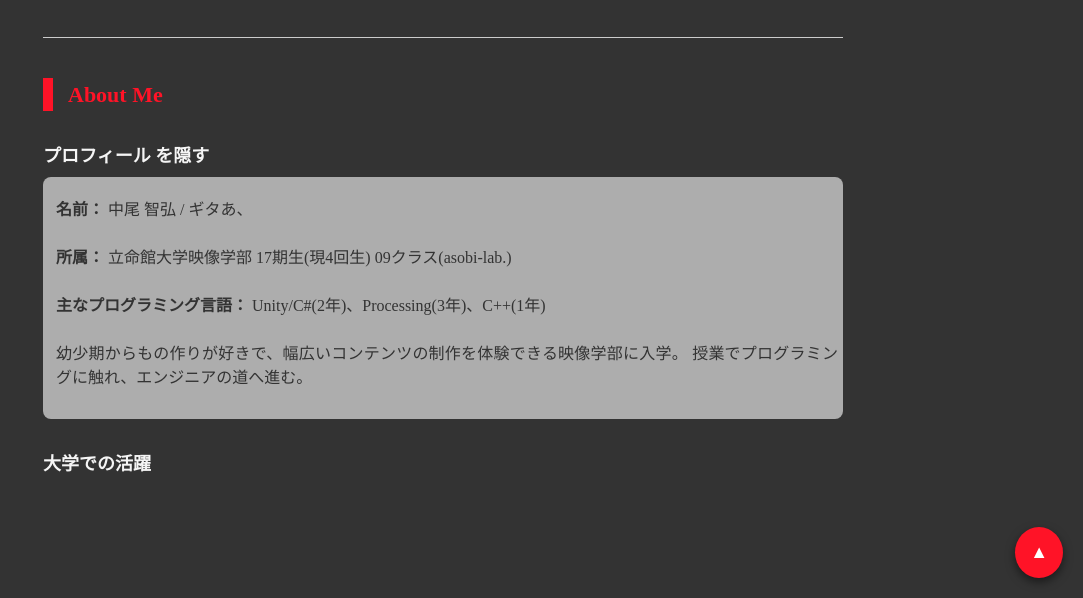
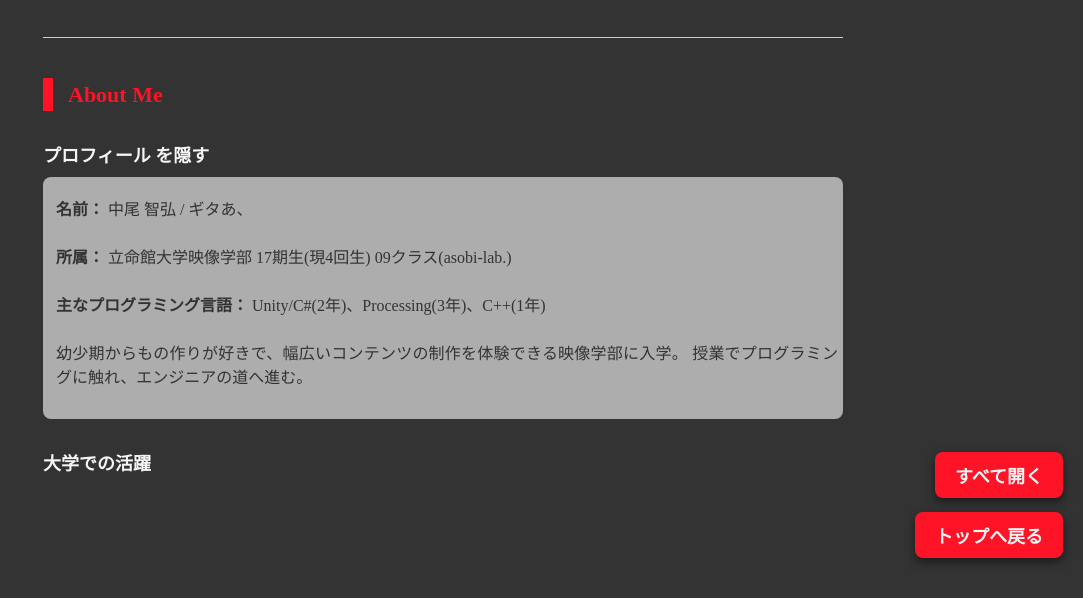
Before and after one commit to nakakasu134/About_Nakakasu_and_Kimihana.github.io, a plain HTML site: page index.html in a window 1280 px wide. Both pictures are taken after a click on the button "プロフィール". Shown: the part 202-800 px from the top of the page, without its empty margins (197-1280 px from the left). Drawn offline with Linux system fonts and the light colour scheme; a web font is replaced by a local one.

Commit message:
Add toggle button for visibility of content sections and update styles for improved UI

```diff
--- a/index.html
+++ b/index.html
@@ -220,7 +220,8 @@
             <p><small>&copy; 2026 ギタあ、 All rights reserved.</small></p>
         </footer>
 
-        <button id="scrollTopBtn" title="トップへ戻る">▲</button>
+        <button id="scrollTopBtn" title="トップへ戻る">トップへ戻る</button>
+        <button id="toggleAllBtn">すべて開く</button>
         <script src="script.js"></script>
 
     </body>
--- a/script.js
+++ b/script.js
@@ -5,6 +5,34 @@ scrollBtn.addEventListener("click", function () {
         top: 0,
         behavior: "smooth"
     });
+});
+
+const open_close = function () {
+    const fadeBoxes = document.querySelectorAll(".fade-box");
+    const vidIframes = document.querySelectorAll(".vid-iframe");
+    const allVisible = Array.from(fadeBoxes).every(box => box.classList.contains("is-visible"))
+        && Array.from(vidIframes).every(iframe => iframe.classList.contains("is-visible"));
+    toggleAllBtn.textContent = allVisible ? "すべて閉じる" : "すべて開く";
+    return allVisible;
+}
+
+const toggleAllBtn = document.getElementById("toggleAllBtn");
+toggleAllBtn.addEventListener("click", function () {
+    const fadeBoxes = document.querySelectorAll(".fade-box");
+    const vidIframes = document.querySelectorAll(".vid-iframe");
+
+    const allVisible = open_close();
+
+    if (allVisible) {
+        // Hide all boxes and iframes
+        fadeBoxes.forEach(box => box.classList.remove("is-visible"));
+        vidIframes.forEach(iframe => iframe.classList.remove("is-visible"));
+    } else {
+        // Show all boxes and iframes
+        fadeBoxes.forEach(box => box.classList.add("is-visible"));
+        vidIframes.forEach(iframe => iframe.classList.add("is-visible"));
+    }
+    open_close();
 });
 
 const fadeContainers = document.querySelectorAll(".fade-container");
@@ -22,6 +50,7 @@ fadeContainers.forEach(function (container) {
         } else {
             toggle.textContent = toggle.textContent.replace(hiddenText, "");
         }
+        open_close();
     });
 });
 
@@ -38,5 +67,6 @@ vidIframes.forEach(function (iframe) {
         } else {
             toggle.textContent = toggle.textContent.replace(hiddenText, "");
         }
+        open_close();
     });
 });
--- a/style.css
+++ b/style.css
@@ -121,20 +121,48 @@ footer {
     position: fixed;
     bottom: 20px;
     right: 20px;
-    z-index: 99;
+    display: block;
+    margin: 20px auto;
+    padding: 10px 20px;
+    font-family: var(--head-font);
+    color: var(--text-color);
+    font-size: 18px;
+    font-weight: bold;
+    background-color: var(--primary-color);
     border: none;
-    outline: none;
-    background-color: var(--primary-color);
-    color: white;
+    border-radius: 8px;
     cursor: pointer;
-    padding: 15px;
-    border-radius: 50%;
-    font-size: 18px;
     box-shadow: 0 4px 10px var(--shadow-color);
-    transition: background-color var(--color-transition-duration), transform 0.2s;
+    transition: background-color var(--color-transition-duration) ease,
+                transform var(--transition-duration) ease;
 }
 
 #scrollTopBtn:hover {
+    background-color: var(--primary-color-dark);
+    transform: scale(1.1);
+}
+
+#toggleAllBtn {
+    position: fixed;
+    bottom: 80px;
+    right: 20px;
+    display: block;
+    margin: 20px auto;
+    padding: 10px 20px;
+    font-family: var(--head-font);
+    color: var(--text-color);
+    font-size: 18px;
+    font-weight: bold;
+    background-color: var(--primary-color);
+    border: none;
+    border-radius: 8px;
+    cursor: pointer;
+    box-shadow: 0 4px 10px var(--shadow-color);
+    transition: background-color var(--color-transition-duration) ease,
+                transform var(--transition-duration) ease;
+}
+
+#toggleAllBtn:hover {
     background-color: var(--primary-color-dark);
     transform: scale(1.1);
 }
```
